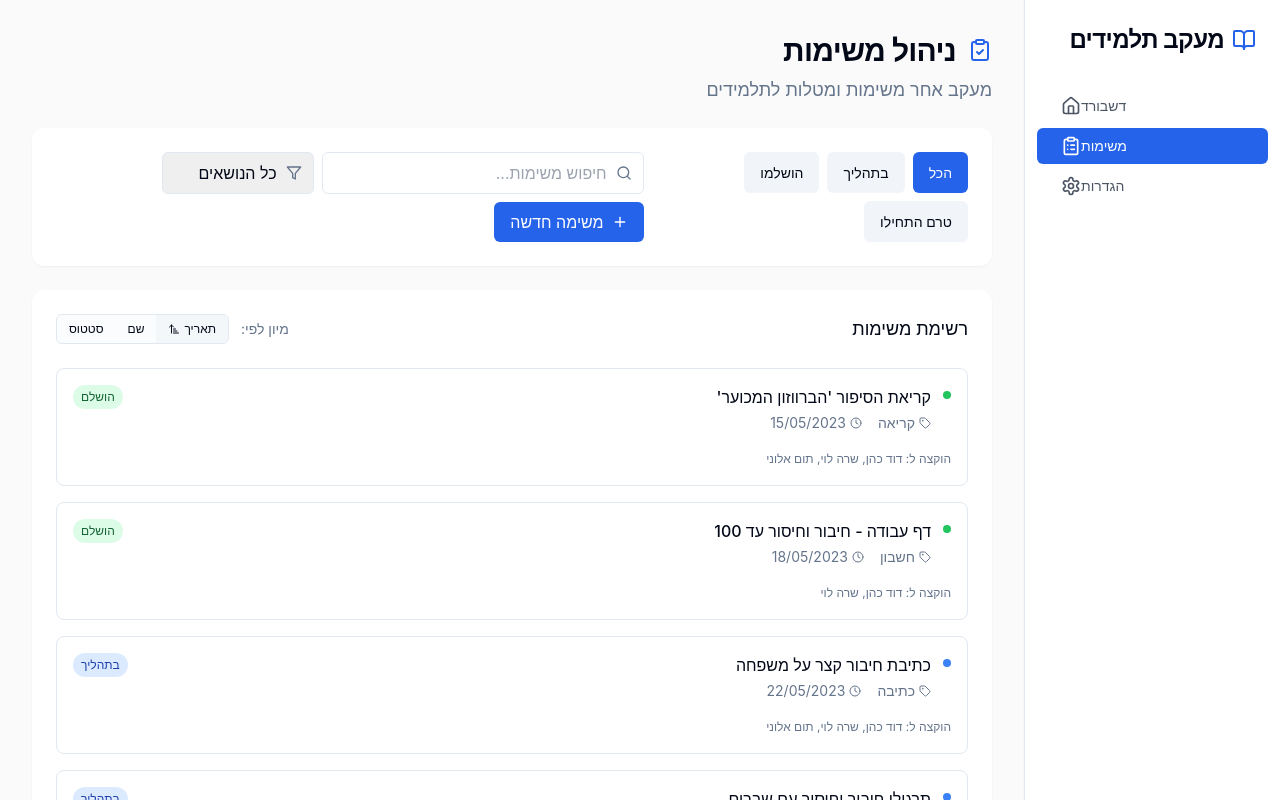
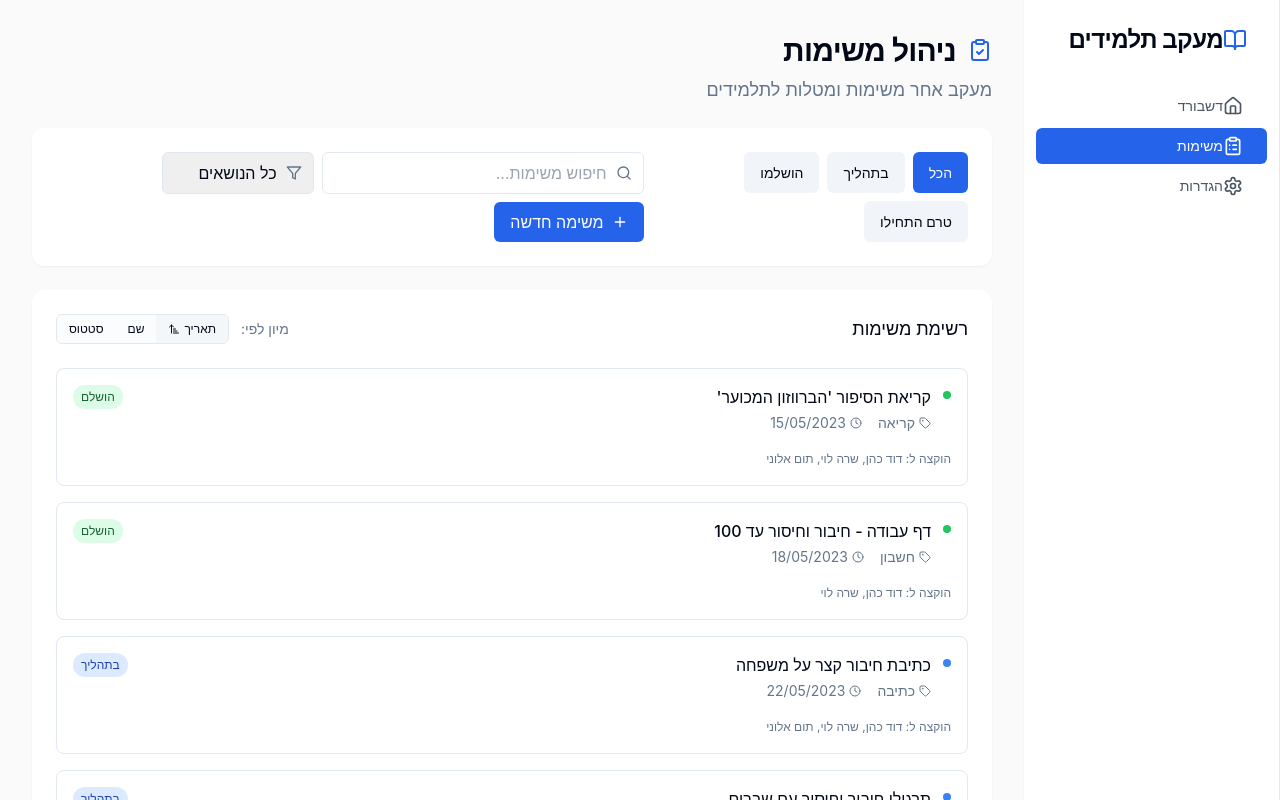
Before and after one commit to ShalomMaman/student-track-visualizer-91, a React (Vite) app: page /assignments in a window 1280 px wide. Shown: the top 800 px of the page. Built offline with nearby package versions, Linux system fonts and the light colour scheme.

Commit message:
Add full RTL support
This commit adds full support for right-to-left (RTL) languages.

```diff
--- a/src/components/AppLayout.tsx
+++ b/src/components/AppLayout.tsx
@@ -3,7 +3,7 @@ import React from "react";
 import { Link, useLocation } from "react-router-dom";
 import {
   BookOpen,
-  ChevronRight,
+  ChevronLeft,
   ClipboardList,
   Home,
   Settings,
@@ -26,12 +26,12 @@ const AppLayout = ({ children }: AppLayoutProps) => {
   return (
     <div className="flex flex-col md:flex-row min-h-screen bg-[#fafafa]">
       {/* Sidebar for desktop */}
-      <div className="hidden md:flex md:w-64 bg-white border-l shadow-sm py-6 flex-shrink-0">
+      <div className="hidden md:flex md:w-64 bg-white border-r shadow-sm py-6 flex-shrink-0">
         <div className="w-full">
           <div className="px-6 mb-8">
             <h1 className="font-display text-2xl font-semibold tracking-tight">
               <Link to="/" className="flex items-center">
-                <BookOpen className="w-6 h-6 text-primary ml-2" />
+                <BookOpen className="w-6 h-6 text-primary mr-2" />
                 <span>מעקב תלמידים</span>
               </Link>
             </h1>
@@ -42,14 +42,14 @@ const AppLayout = ({ children }: AppLayoutProps) => {
               <Link
                 key={item.path}
                 to={item.path}
-                className={`flex items-center justify-end px-3 py-2 rounded-md text-sm transition-colors ${
+                className={`flex items-center px-3 py-2 rounded-md text-sm transition-colors ${
                   location.pathname === item.path
                     ? "bg-primary text-white"
                     : "text-gray-600 hover:bg-accent"
                 }`}
               >
+                <span className="mr-3">{item.icon}</span>
                 {item.name}
-                <span className="ml-3">{item.icon}</span>
               </Link>
             ))}
           </nav>
@@ -58,11 +58,6 @@ const AppLayout = ({ children }: AppLayoutProps) => {
 
       {/* Mobile navigation */}
       <div className="md:hidden bg-white p-4 border-b shadow-sm flex justify-between items-center">
-        <Link to="/" className="flex items-center">
-          <BookOpen className="w-5 h-5 text-primary ml-2" />
-          <span className="font-display font-medium">מעקב תלמידים</span>
-        </Link>
-
         <div className="flex space-x-4">
           {navItems.map((item) => (
             <Link
@@ -78,6 +73,11 @@ const AppLayout = ({ children }: AppLayoutProps) => {
             </Link>
           ))}
         </div>
+
+        <Link to="/" className="flex items-center">
+          <span className="font-display font-medium">מעקב תלמידים</span>
+          <BookOpen className="w-5 h-5 text-primary mr-2" />
+        </Link>
       </div>
 
       {/* Main content */}
```
